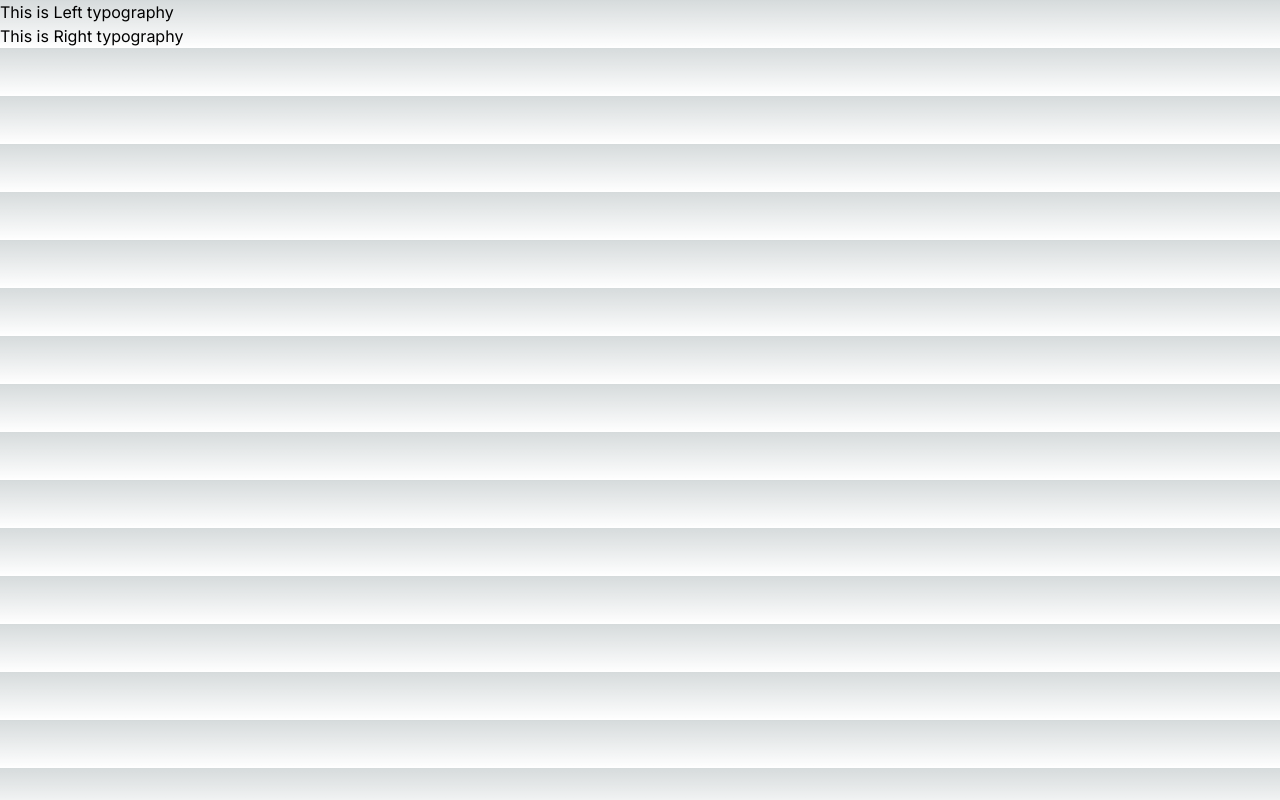
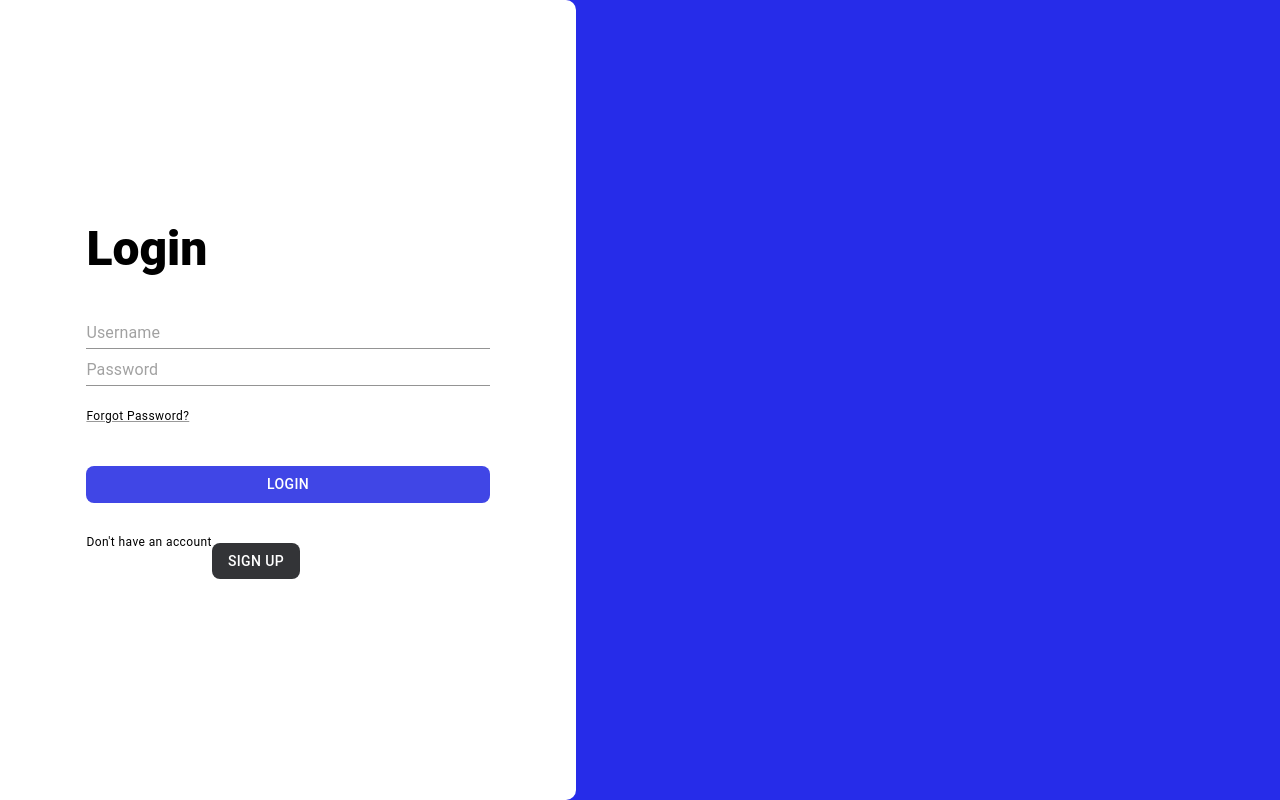
Before and after one commit to GodhuliVyas/AyushPortaldemo, a Next.js app: page /auth/signin in a window 1280 px wide. Built offline with nearby package versions, Linux system fonts and the light colour scheme.

Commit message:
Pending changes exported from your codespace

```diff
--- a/src/app/auth/signin/page.js
+++ b/src/app/auth/signin/page.js
@@ -1,23 +1,43 @@
-// domain.com/auth/signin
+import * as React from 'react';
+import Avatar from '@mui/material/Avatar';
 import Button from '@mui/material/Button';
-// add this in meta tag for responsiveness
-// <meta name="viewport" content="initial-scale=1, width=device-width" />
+import CssBaseline from '@mui/material/CssBaseline';
+import TextField from '@mui/material/TextField';
+import FormControlLabel from '@mui/material/FormControlLabel';
+import Checkbox from '@mui/material/Checkbox';
+import Link from '@mui/material/Link';
+import Grid from '@mui/material/Grid';
+import Box from '@mui/material/Box';
+import LockOutlinedIcon from '@mui/icons-material/LockOutlined';
+import Typography from '@mui/material/Typography';
+import Container from '@mui/material/Container';
+import { createTheme, ThemeProvider } from '@mui/material/styles';
+import './signInStyles.css';
+import { Poppins } from 'next/font/google';
+import { Input } from '@mui/material';
 
 
-
-function SignIn(){
-    return (<div className='Container'>
-        <LeftComponent/>
-        <RightComponent/>
-    </div>);
+function signIn(){
+    return <div className='container'>
+        <LeftCont/>
+    </div>
 }
 
-const RightComponent=()=>{
-    return <h1>This is Right typography</h1>
+const LeftCont=()=>{
+    return <section className='leftCont'>
+        <div className='form'>
+            <Typography variant='h3' align='left' fontWeight={800} >Login</Typography>
+            <Input size='large' variant='caption' sx={{ marginTop: 5}} fullWidth label="userName" placeholder="Username" />
+            <Input size='small' variant='caption' type='password' sx={{ marginTop: 1, marginBottom: 2}} fullWidth label="password" placeholder="Password" />
+            <Link  variant='caption' href="" target="_blank" rel="noopener noreferrer" color="#000000">Forgot Password?</Link>
+            <br/>
+            <Button sx={{borderRadius:2, marginTop:5, backgroundColor:'#4046E6', color:'white', '&:hover':{backgroundColor:'#262ce9'}}} textTransform="none" fullWidth variant='Contained'>Login</Button>
+
+            <Typography variant='caption' align='left'>Don't have an account</Typography>
+            <Button sx={{borderRadius:2, marginTop:5, backgroundColor:'#333437', color:'white', '&:hover':{backgroundColor:'#222'}}} textTransform="none" align='right' variant='Contained'>Sign Up</Button>
+
+        </div>
+    </section>
 }
 
-const LeftComponent=()=>{
-    return <h1>This is Left typography</h1>
-}
-
-export default SignIn;
+export default signIn;
--- /dev/null
+++ b/src/app/auth/signin/signInStyles.css
@@ -0,0 +1,19 @@
+body{
+    height: 100vh;
+    background: 0;
+    background-color: #262ce9;
+}
+.leftCont{
+    height: 100vh;
+    background-color: white;
+    border-radius: 0 10px 10px 0;
+    width: 45%;
+    display: flex;
+    align-items: center;
+    justify-content: center;
+
+}
+.form{
+    width: 100%;
+    margin: auto 15%;
+}
```
